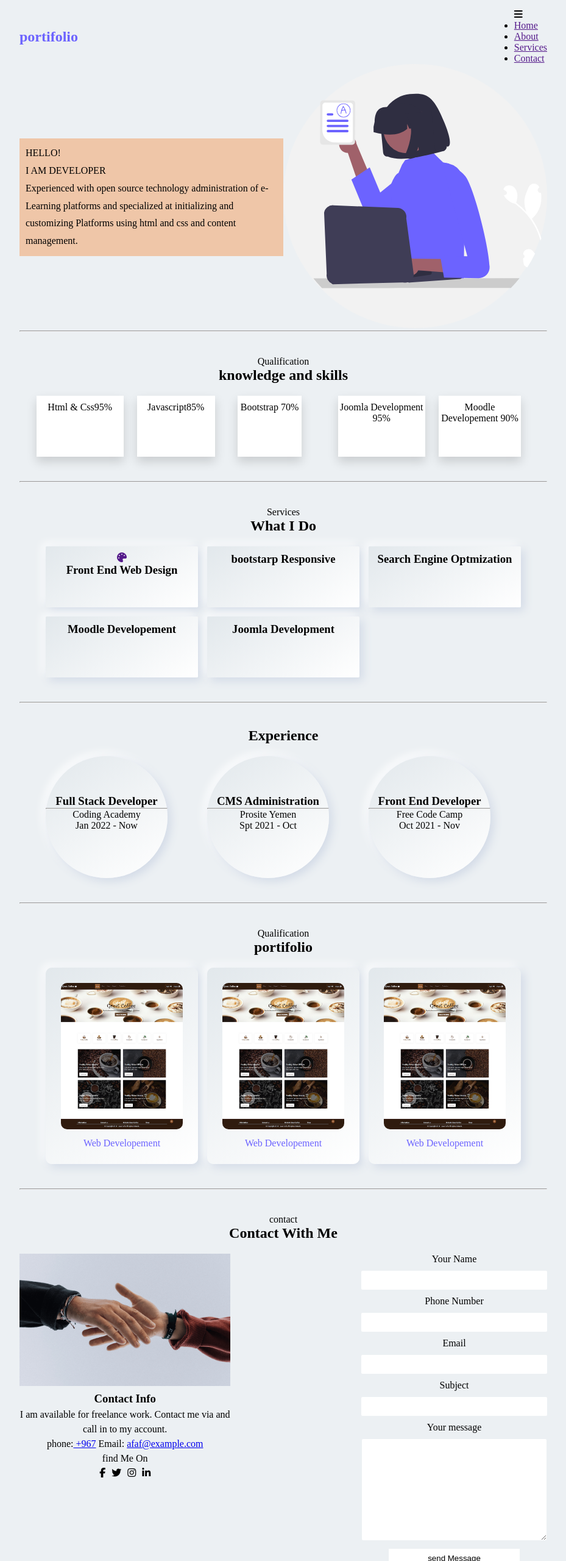
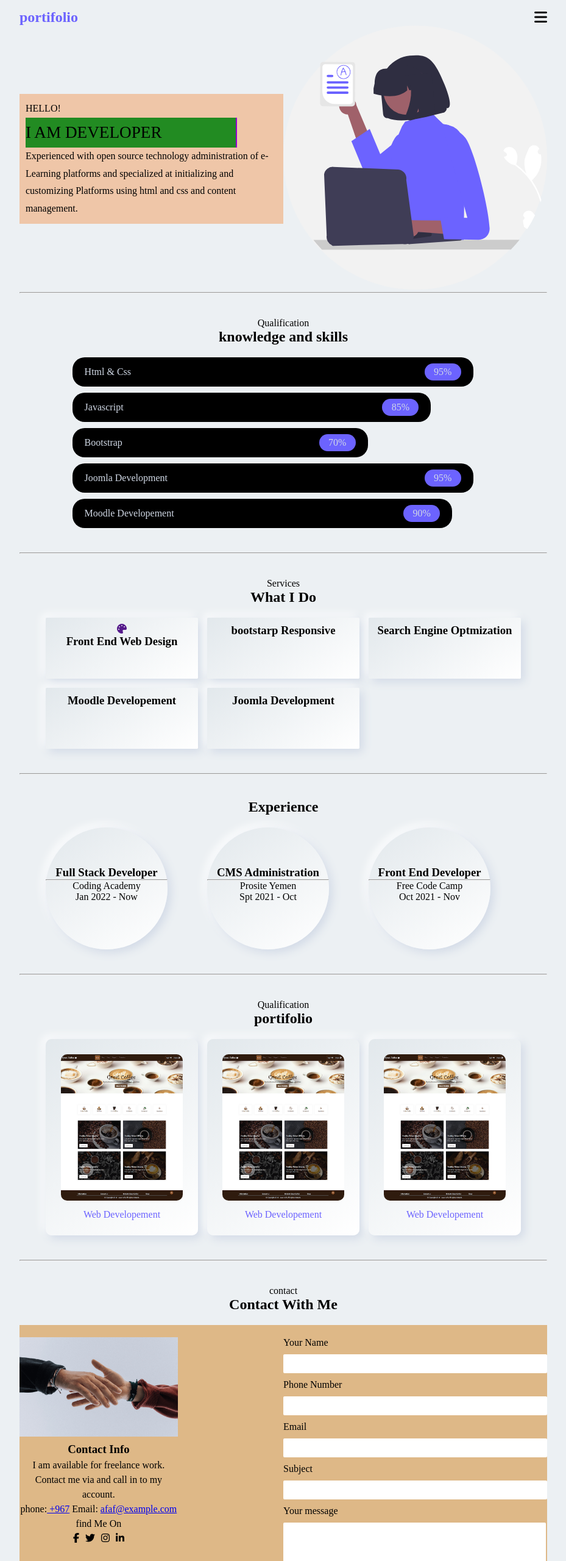
Before and after one commit to Hertz-H/html_css-challenge, a plain HTML site: page index.html in a window 1280 px wide. Shown: the top 2560 px of the page at 61% size, without its empty margins (175-1104 px from the left). Drawn offline with Linux system fonts and the light colour scheme.

Commit message:
Update style.css

```diff
--- a/css/style.css
+++ b/css/style.css
@@ -23,6 +23,29 @@ body{
     align-items: center;
 
 }
+.landing_contet .title{
+
+    border-right: 2px solid darkviolet;
+    font-size: 1.7rem;
+    background-color: forestgreen;
+     animation-name:writing ;
+animation-duration:5s ;
+animation-timing-function:ease-in ;
+animation-delay:.5s;
+animation-iteration-count: 1;
+
+
+}
+@keyframes  writing{
+    0%{
+
+        display: inline-block;
+        width:0px;
+    }
+    100%{display: inline-block;
+        width:100%;
+    }
+}
 .logo{
     color:#6c63ff;
     font-size: 1.5rem;
@@ -35,10 +58,56 @@ body{
     display:flex;
     list-style: none;
     justify-content: space-between;
+
 }
 .menue_container li a{
     text-decoration: none;
     color:#4b5868;
+}
+.burger_menue{
+    position:relative;
+
+    /* background-color: fuchsia; */
+
+}
+.burger_menue .fas{
+    font-size: 1.5rem;
+}
+.drop_menu{
+    /* background-color: forestgreen; */
+
+    position:absolute;
+    right: 0;
+    display: none;
+    transition: .5s;
+}
+.burger_menue:hover .drop_menu {
+    display: block;
+}
+.drop_menu ul{
+    padding:10px 20px;
+    background-color: white;
+}
+.drop_menu li{
+    list-style: none;
+
+}
+
+.drop_menu a{
+    text-decoration: none;
+    color:#4b5868;
+    transition: .5s;
+}
+.drop_menu li+li{
+    margin-top: 10px;
+
+}
+.drop_menu li:not(:nth-last-child()){
+    border-bottom: 1px solid white;
+
+}
+.drop_menu li:hover a{
+    padding-left:3px;
 }
 .landing{
     display: flex;
@@ -77,15 +146,39 @@ body{
     margin-bottom: 20px;
 }
 .feat_text_cont{
-    display:grid;
-    grid-template-columns:repeat(auto-fit,150px);
-    /* grid-template-rows: 100px 100px; */
-    justify-content: center;
-    gap: 15px;
-    /* background-color: blueviolet; */
+    display: flex;
+    flex-direction: column;
+    justify-content: space-between;
+    width:80%;
+    height: 280px;
+    margin: auto;
 
 }
-.feat_text_cont article ,.services_text_cont article{
+.feat_text_cont article{
+    display:flex;
+    background-color: black;
+    color:#D1D9E6;
+    border-radius: 20px;
+
+
+}
+
+.feat_text_cont article div {
+    display: flex;
+    justify-content: space-between;
+    align-items: center;
+    width: 100%;
+    padding:10px 20px;
+}
+.feat_text_cont article div span:last-of-type{
+    width:60px;
+
+    border-radius:20px;
+    background-color: #6c63ff;
+    padding: 5px 0px;
+    text-align: center;
+}
+.services_text_cont article{
     padding-top: 10px;
     height:100px;
     background-color: white;
@@ -93,6 +186,7 @@ body{
     box-shadow: 0 8px 16px rgba(0,0,0,0.15);
 
 }
+
 .features .services_text_cont ,.port_text_cont{
     display:grid;
     grid-template-columns:repeat(auto-fit,250px);
@@ -126,15 +220,15 @@ justify-content: center;
 }
 .full_width
 {
-    padding:.5rem 4rem;
-    border-radius:2px;
+  padding:.5rem 8rem;
+  border-radius:2px;
   border: none;
   margin-top: 10px;
   margin-bottom: 10px;
 
 }
 .btn{
-    padding:.5rem 4rem;
+    padding:.5rem 10rem;
     border: none;
     background-color: white;
 }
@@ -143,17 +237,20 @@ justify-content: center;
 
 }
 .contactMe_cont{
+    padding:20px 0;
+    background-color: burlywood;
     display: flex;
     justify-content: space-between;
 }
 .contact_info{
-    width:40%;
+    width:30%;
     line-height: 1.5;
-
 
 }
 form{
 
+    text-align: left;
+    justify-self: left;
 }
 .img_con img{
     width: 100%;
@@ -185,3 +282,18 @@ footer{
  height:200px;
 
 }
+
+@media (max-width:576px){
+    .contianer{
+        width:90%;
+
+    }
+    .feat_text_cont{
+        width:100%;
+
+    }
+    .contactMe_cont{
+        flex-wrap: wrap;
+        justify-content: center;
+    }
+}
```
